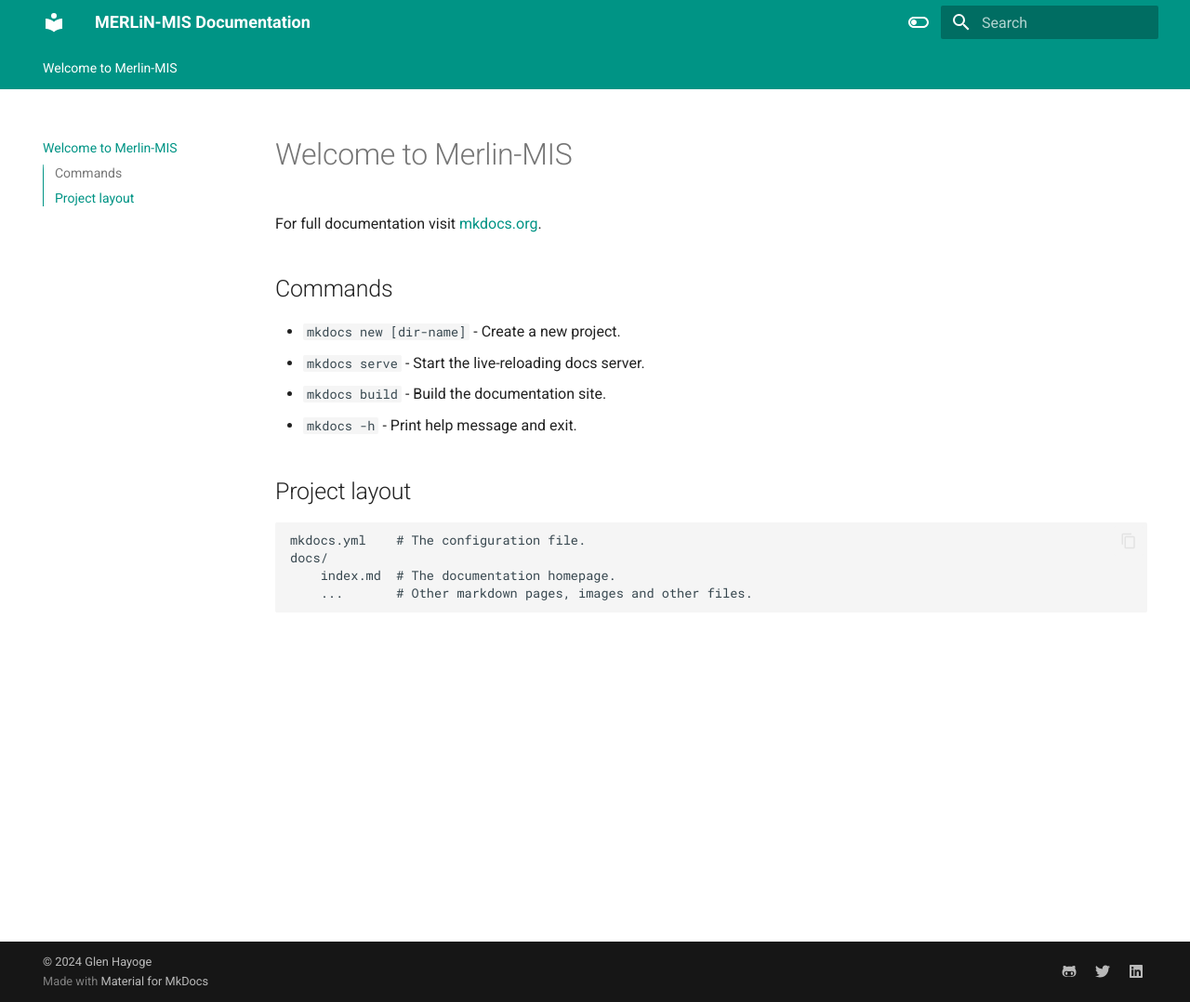
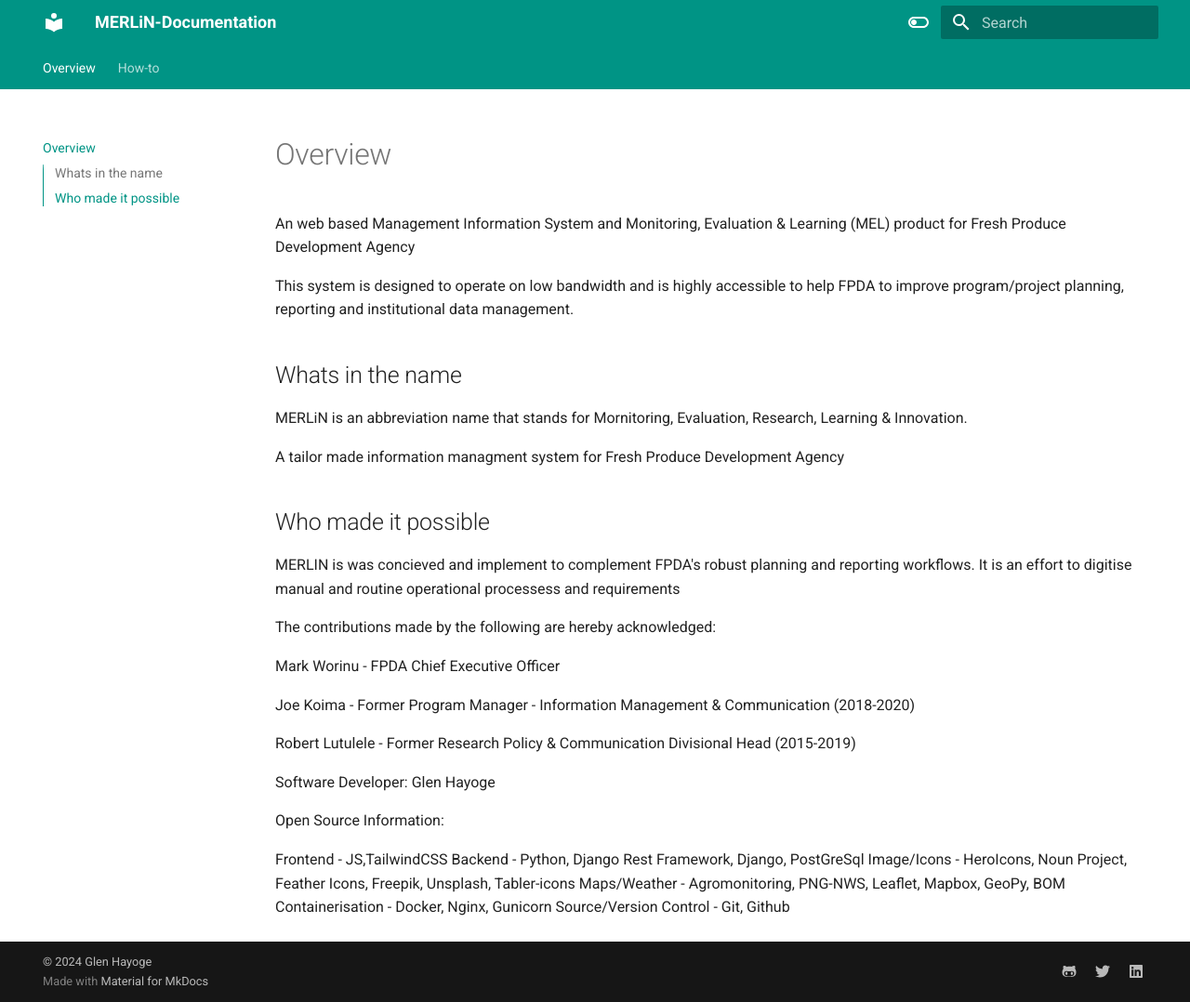
Before and after one commit to glenhayoge/merlin-mis-documentation, an MkDocs documentation site: the page built from docs/index.md, in a window 1280 px wide and 1078 px high. Shown: the whole window at 93% size. Built offline with MkDocs 1.6.1 and Material for MkDocs 9.7.7, drawn with Linux system fonts in a browser that asks for light colours.

Commit message:
added how-to page, edited index page texts

```diff
--- a/docs/How To.mdx
+++ /dev/null
@@ -1 +0,0 @@
-# How to
--- a/docs/index.md
+++ b/docs/index.md
@@ -1,17 +1,34 @@
-# Welcome to Merlin-MIS
+# Overview
 
-For full documentation visit [mkdocs.org](https://www.mkdocs.org).
+An web based Management Information System and Monitoring, Evaluation & Learning (MEL) product for Fresh Produce Development Agency
 
-## Commands
+This system is designed to operate on low bandwidth and is highly accessible to help FPDA to improve program/project planning, reporting and institutional data management.
 
-* `mkdocs new [dir-name]` - Create a new project.
-* `mkdocs serve` - Start the live-reloading docs server.
-* `mkdocs build` - Build the documentation site.
-* `mkdocs -h` - Print help message and exit.
+## Whats in the name
 
-## Project layout
+MERLiN is an abbreviation name that stands for Mornitoring, Evaluation, Research, Learning & Innovation.
 
-    mkdocs.yml    # The configuration file.
-    docs/
-        index.md  # The documentation homepage.
-        ...       # Other markdown pages, images and other files.
+A tailor made information managment system for Fresh Produce Development Agency
+
+## Who made it possible
+
+MERLIN is was concieved and implement to complement FPDA's robust planning and reporting workflows. It is an effort to digitise manual and routine operational processess and requirements
+
+The contributions made by the following are hereby acknowledged:
+
+Mark Worinu - FPDA Chief Executive Officer
+
+Joe Koima - Former Program Manager - Information Management & Communication (2018-2020)
+
+Robert Lutulele - Former Research Policy & Communication Divisional Head (2015-2019)
+
+Software Developer: Glen Hayoge
+
+Open Source Information:
+
+Frontend - JS,TailwindCSS
+Backend - Python, Django Rest Framework, Django, PostGreSql
+Image/Icons - HeroIcons, Noun Project, Feather Icons, Freepik, Unsplash, Tabler-icons
+Maps/Weather - Agromonitoring, PNG-NWS, Leaflet, Mapbox, GeoPy, BOM
+Containerisation - Docker, Nginx, Gunicorn
+Source/Version Control - Git, Github
--- a/mkdocs.yml
+++ b/mkdocs.yml
@@ -1,4 +1,4 @@
-site_name: MERLiN-MIS Documentation
+site_name: MERLiN-Documentation
 theme:
   name: material
   features:
```
Also changed, not shown: docs/How To.md (added, +23 -0 lines).
